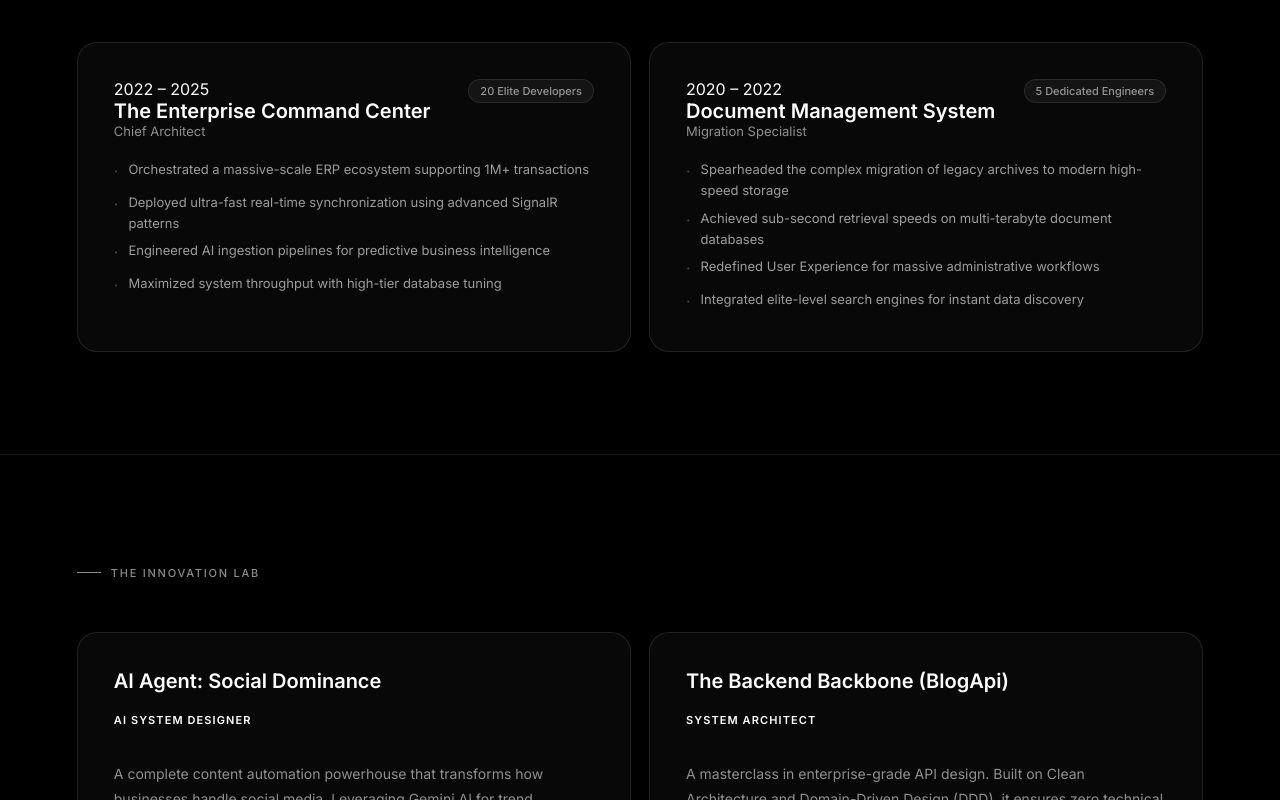
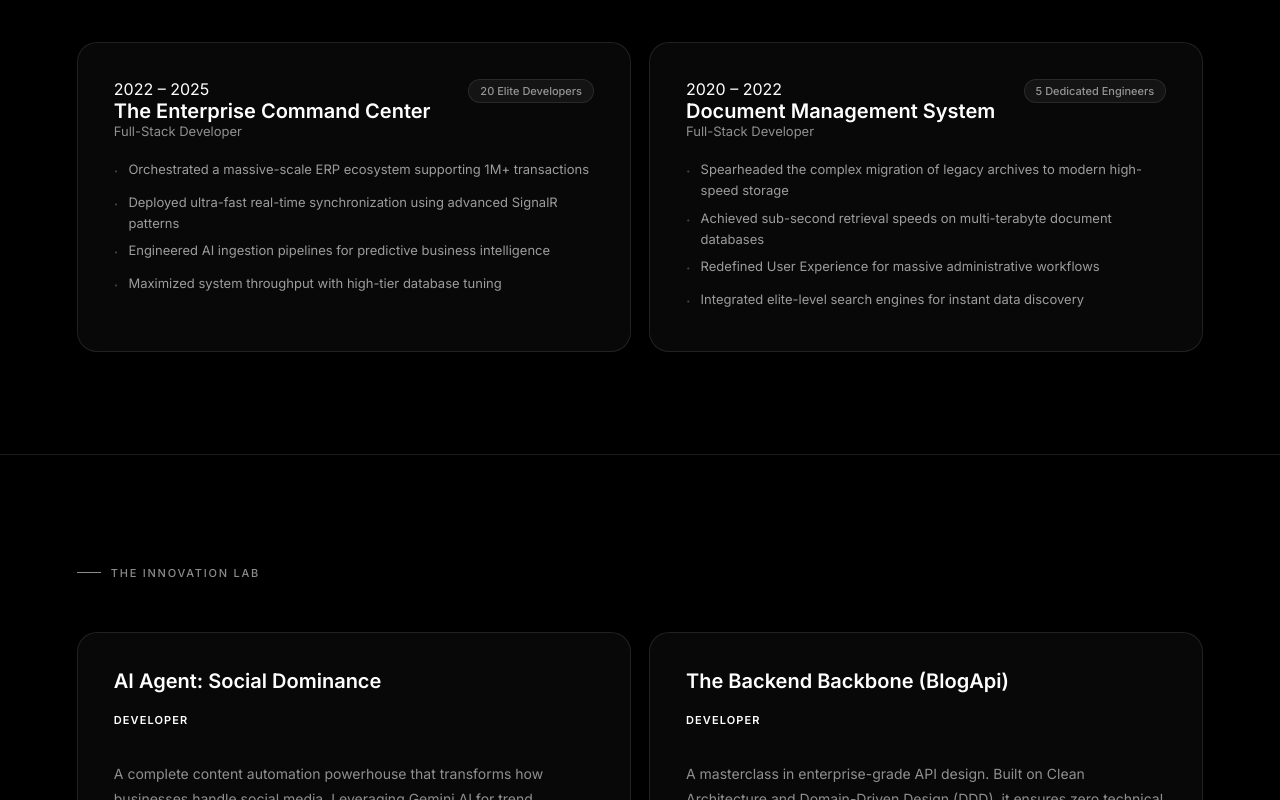
Before and after one commit to tramdk/landing-page, a React (Vite) app: page / in a window 1280 px wide. Shown: the part 3040-3840 px from the top of the page. Built offline with nearby package versions, Linux system fonts and the light colour scheme.

Commit message:
feat: initialize i18n configuration for landing page localization

```diff
--- a/src/i18n.js
+++ b/src/i18n.js
@@ -59,7 +59,7 @@ i18n
           experience: {
             title: 'The Professional Legacy',
             company: 'Lac Viet Computing Group',
-            role: 'Lead Project Strategist',
+            role: 'Software Developer',
             duration: '2020 – PRESENT',
             items: [
               { title: 'Revolutionizing Products', desc: 'Leading at the frontlines, transforming raw requirements into market-leading features.' },
@@ -75,7 +75,7 @@ i18n
                 id: 'erp',
                 name: 'The Enterprise Command Center',
                 period: '2022 – 2025',
-                role: 'Chief Architect',
+                role: 'Full-Stack Developer',
                 team: '20 Elite Developers',
                 desc: [
                   'Orchestrated a massive-scale ERP ecosystem supporting 1M+ transactions',
@@ -88,7 +88,7 @@ i18n
                 id: 'dms',
                 name: 'Document Management System',
                 period: '2020 – 2022',
-                role: 'Migration Specialist',
+                role: 'Full-Stack Developer',
                 team: '5 Dedicated Engineers',
                 desc: [
                   'Spearheaded the complex migration of legacy archives to modern high-speed storage',
@@ -104,22 +104,22 @@ i18n
             list: [
               {
                 name: 'AI Agent: Social Dominance',
-                role: 'AI System Designer',
+                role: 'Developer',
                 desc: 'A complete content automation powerhouse that transforms how businesses handle social media. Leveraging Gemini AI for trend research and viral content generation, this agent eliminates manual toil. It features an intelligent image hunter and a multi-channel command center for 24/7 automated dominance across dozens of fanpages through a secure, multi-tenant architecture.',
               },
               {
                 name: 'The Backend Backbone (BlogApi)',
-                role: 'System Architect',
+                role: 'Developer',
                 desc: 'A masterclass in enterprise-grade API design. Built on Clean Architecture and Domain-Driven Design (DDD), it ensures zero technical debt and infinite scalability. By weaponizing CQRS with MediatR, the system achieves sub-millisecond response times under extreme load, protected by multi-layered JWT security and cloud-native media optimization.',
               },
               {
                 name: 'Luxury Digital: ChinChin Flowers',
-                role: 'Lead Interactive Developer',
+                role: 'Developer',
                 desc: 'Redefining luxury e-commerce through immersive 3D technology. Using Three.js, customers can interactively explore floral arrangements in full 3D space, blurring the line between physical and digital. It combines state-of-the-art UX with Framer Motion and an ultra-fast Vite/React foundation for a boutique experience that leaves grid-based stores in the past.',
               },
               {
                 name: 'Remote Mastery: WoL',
-                role: 'Infrastructure Engineer',
+                role: 'Developer',
                 desc: 'Shattering physical boundaries by commanding hardware states from anywhere on the planet. This tool utilizes specialized Magic Packet protocols to wake fully powered-down computers across LAN or WAN networks. Built with hyper-optimized TypeScript, it provides near-zero latency command execution and real-time infrastructure monitoring for pro-level remote operations.',
               }
             ]
@@ -139,8 +139,8 @@ i18n
             title: "Let's Build The Future",
             desc: "The next digital revolution starts with a conversation. Ready to scale your vision?",
             email: 'Direct Email',
-            website: 'Official Hub',
-            github: 'Code Matrix'
+            website: 'Official Resume',
+            github: 'Github'
           },
           footer: {
             copy: '© 2026 Dang Ngoc Tram. Excellence by design.'
@@ -194,8 +194,8 @@ i18n
           },
           experience: {
             title: 'Di sản sự nghiệp',
-            company: 'Tập đoàn Công nghệ Lạc Việt',
-            role: 'Trưởng dự án chiến lược',
+            company: 'Công ty Cổ phần Tin học Lạc Việt',
+            role: 'Full-Stack Developer',
             duration: '2020 – HIỆN TẠI',
             items: [
               { title: 'Cách mạng hóa sản phẩm', desc: 'Dẫn đầu tiền tuyến, chuyển hóa những yêu cầu thô thành các tính năng dẫn đầu thị trường.' },
@@ -211,7 +211,7 @@ i18n
                 id: 'erp',
                 name: 'Trung tâm điều hành doanh nghiệp (ERP)',
                 period: '2022 – 2025',
-                role: 'Kiến trúc sư trưởng',
+                role: 'Full-Stack Developer',
                 team: '20 lập trình viên tinh nhuệ',
                 desc: [
                   'Điều phối hệ sinh thái ERP khổng lồ xử lý hơn 1 triệu giao dịch',
@@ -224,7 +224,7 @@ i18n
                 id: 'dms',
                 name: 'Kho lưu trữ số (DMS)',
                 period: '2020 – 2022',
-                role: 'Chuyên gia chuyển đổi',
+                role: 'Full-Stack Developer',
                 team: '5 kỹ sư nòng cốt',
                 desc: [
                   'Dẫn dắt cuộc di chuyển dữ liệu phức tạp từ hệ thống cũ sang lưu trữ tốc độ cao hiện đại',
@@ -240,22 +240,22 @@ i18n
             list: [
               {
                 name: 'AI Agent: Thống trị mạng xã hội',
-                role: 'Kiến trúc sư hệ thống AI',
+                role: 'Developer',
                 desc: 'Một cỗ máy tự động hóa nội dung toàn diện, thay đổi cách doanh nghiệp vận hành trên mạng xã hội. Khai phá sức mạnh của Gemini AI để nghiên cứu xu hướng và tạo nội dung viral tự động. Hệ thống tích hợp khả năng "săn tìm" hình ảnh thông minh và trung tâm điều phối đa kênh giúp duy trì sự hiện diện 24/7 trên hàng chục fanpage với kiến trúc bảo mật đa tầng tuyệt đối.',
               },
               {
                 name: 'The Backend Backbone (BlogApi)',
-                role: 'Kiến trúc sư hệ thống',
+                role: 'Developer',
                 desc: 'Tiêu chuẩn vàng cho thiết kế API cấp doanh nghiệp. Xây dựng trên nền tảng Clean Architecture và Domain-Driven Design (DDD), đảm bảo hệ thống không có "nợ kỹ thuật" và khả năng mở rộng vô hạn. Bằng cách vũ khí hóa CQRS với MediatR, hệ thống đạt tốc độ phản hồi mili giây dưới tải trọng cực hạn, được bảo vệ bởi bảo mật JWT đa tầng.',
               },
               {
                 name: 'Luxury Digital: Tiệm hoa ChinChin',
-                role: 'Trưởng dự án tương tác',
+                role: 'Developer',
                 desc: 'Tái định nghĩa thương mại điện tử xa xỉ thông qua công nghệ 3D đắm chìm. Sử dụng Three.js, khách hàng có thể tương tác trực tiếp, ngắm nhìn hoa trong không gian 3 chiều sống động, xóa nhòa ranh giới giữa thực và ảo. Dự án kết hợp UX đẳng cấp với Framer Motion và nền tảng Vite/React siêu tốc, tạo ra một không gian showroom số sang trọng vượt bậc.',
               },
               {
                 name: 'Remote Mastery: WoL',
-                role: 'Kỹ sư hạ tầng',
+                role: 'Developer',
                 desc: 'Phá vỡ mọi giới hạn vật lý bằng cách làm chủ trạng thái phần cứng từ bất cứ đâu trên hành tinh. Công cụ sử dụng các giao thức Magic Packet đặc biệt để đánh thức những máy tính đang tắt hoàn toàn qua mạng LAN hoặc WAN. Xây dựng trên nền tảng TypeScript tối ưu cực hạn, dự án cung cấp khả năng thực thi lệnh với độ trễ gần như bằng không.',
               }
             ]
@@ -274,9 +274,9 @@ i18n
           contact: {
             title: "Cùng xây dựng tương lai",
             desc: "Cuộc cách mạng số tiếp theo bắt đầu bằng một cuộc trò chuyện. Bạn đã sẵn sàng hiện thực hóa tầm nhìn của mình?",
-            email: 'Liên hệ trực tiếp',
-            website: 'Trung tâm chính thức',
-            github: 'Ma trận mã nguồn'
+            email: 'Email',
+            website: 'Officical Resume',
+            github: 'Github'
           },
           footer: {
             copy: '© 2026 Đặng Ngọc Trầm. Đẳng cấp từ thiết kế.'
```
